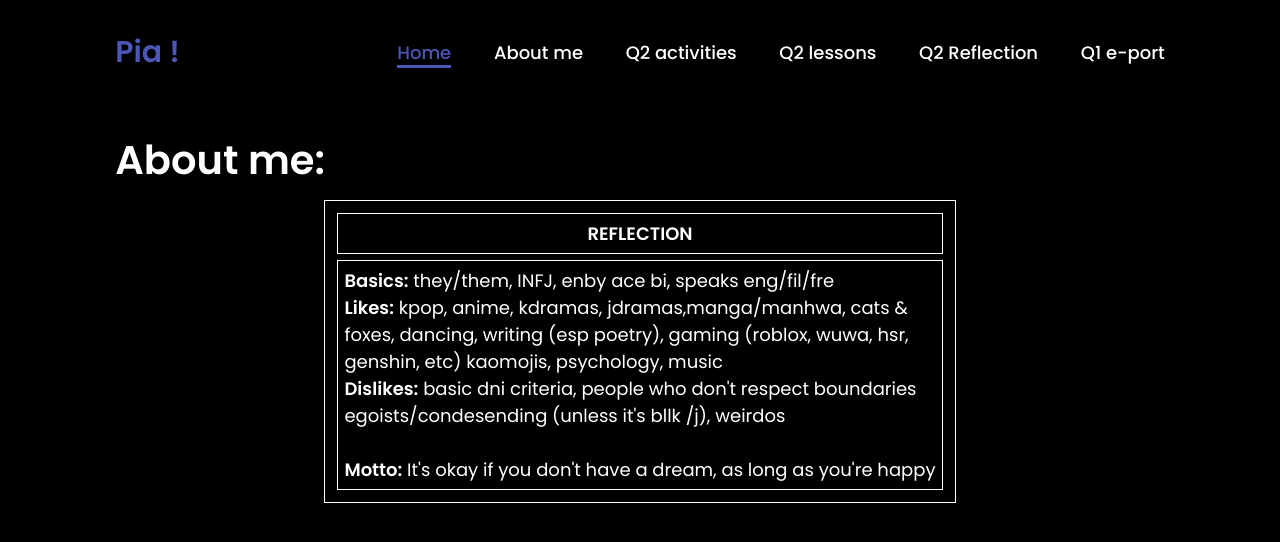
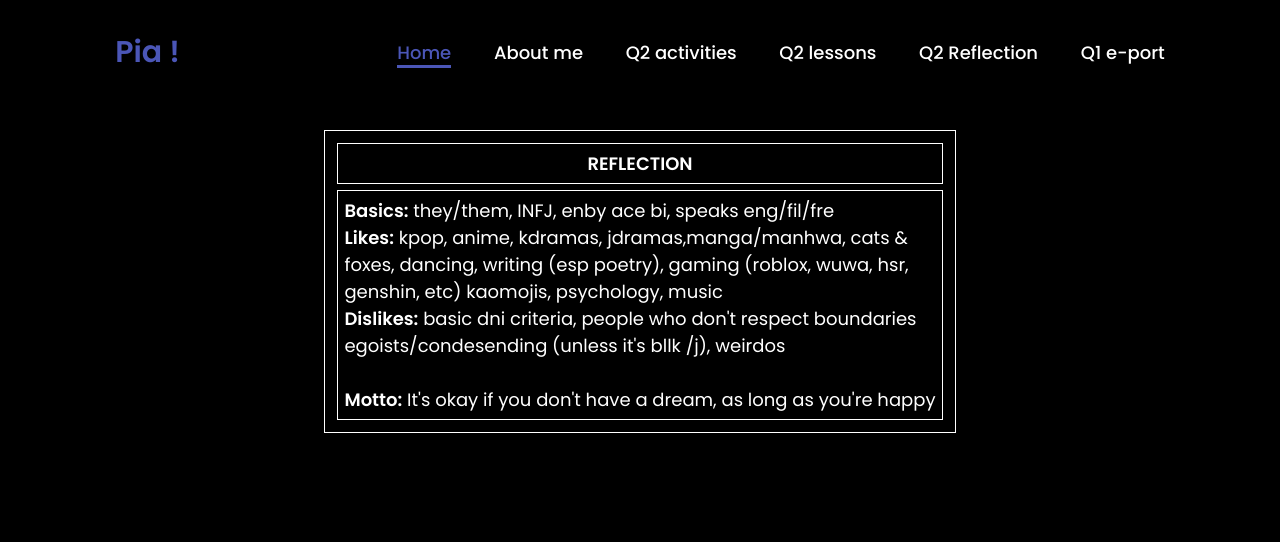
Before and after one commit to sageisstar/GARDUCE_PORTFOLIO_Q2, a plain HTML site: page Q2reflect.html in a window 1280 px wide. Drawn offline with Linux system fonts and the light colour scheme.

Commit message:
Update Q2reflect.html

```diff
--- a/Q2reflect.html
+++ b/Q2reflect.html
@@ -23,7 +23,6 @@
     </header>
     <section class="home"><br><br><br><br><br>
         <div class="am-content">
-            <h3 class="typing-text">About me: <span></span></h3>
 <table border="1.5" bordercolor="white" cellpadding="5" cellspacing="6" align="center" style="font-size:18px; font-family:Garamond">
 <thead>
   <tr>
```
